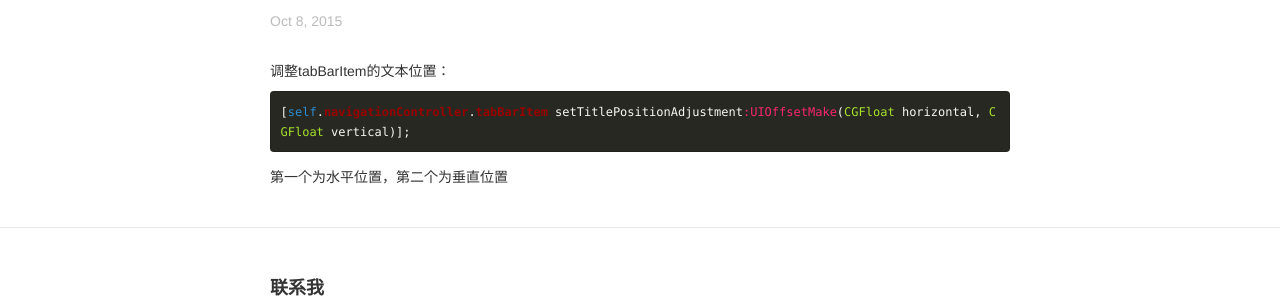
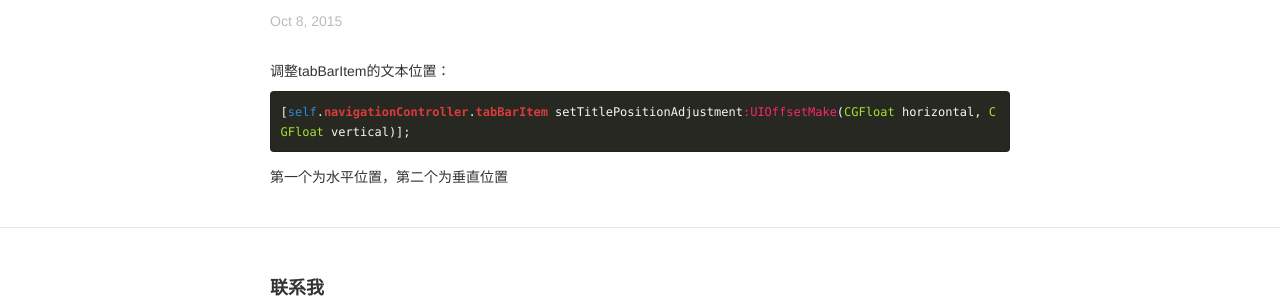
Before and after one commit to kikidesign/kikidesign.github.io, a Jekyll site: the page built from _posts/2015-10-08-tabBarItem-setTitlePosition.md, in a window 1280 px wide. Shown: the part 143-441 px from the top of the page. Built offline with Jekyll 4.4.1, drawn with Linux system fonts in a browser that asks for light colours.

Commit message:
调整CSS

```diff
--- a/_sass/_syntax-highlighting.scss
+++ b/_sass/_syntax-highlighting.scss
@@ -41,8 +41,8 @@
     .nc    { color: #458; font-weight: bold } // Name.Class
     .no    { color: #a6e22d } // Name.Constant
     .ni    { color: #800080 } // Name.Entity
-    .ne    { color: #900; font-weight: bold } // Name.Exception
-    .nf    { color: #900; font-weight: bold } // Name.Function
+    .ne    { color: #dc3b3b; font-weight: bold } // Name.Exception
+    .nf    { color: #dc3b3b; font-weight: bold } // Name.Function
     .nn    { color: #555 } // Name.Namespace
     .nt    { color: #000080 } // Name.Tag
     .nv    { color: #008080 } // Name.Variable
```
Also changed, not shown: 2 other files.
